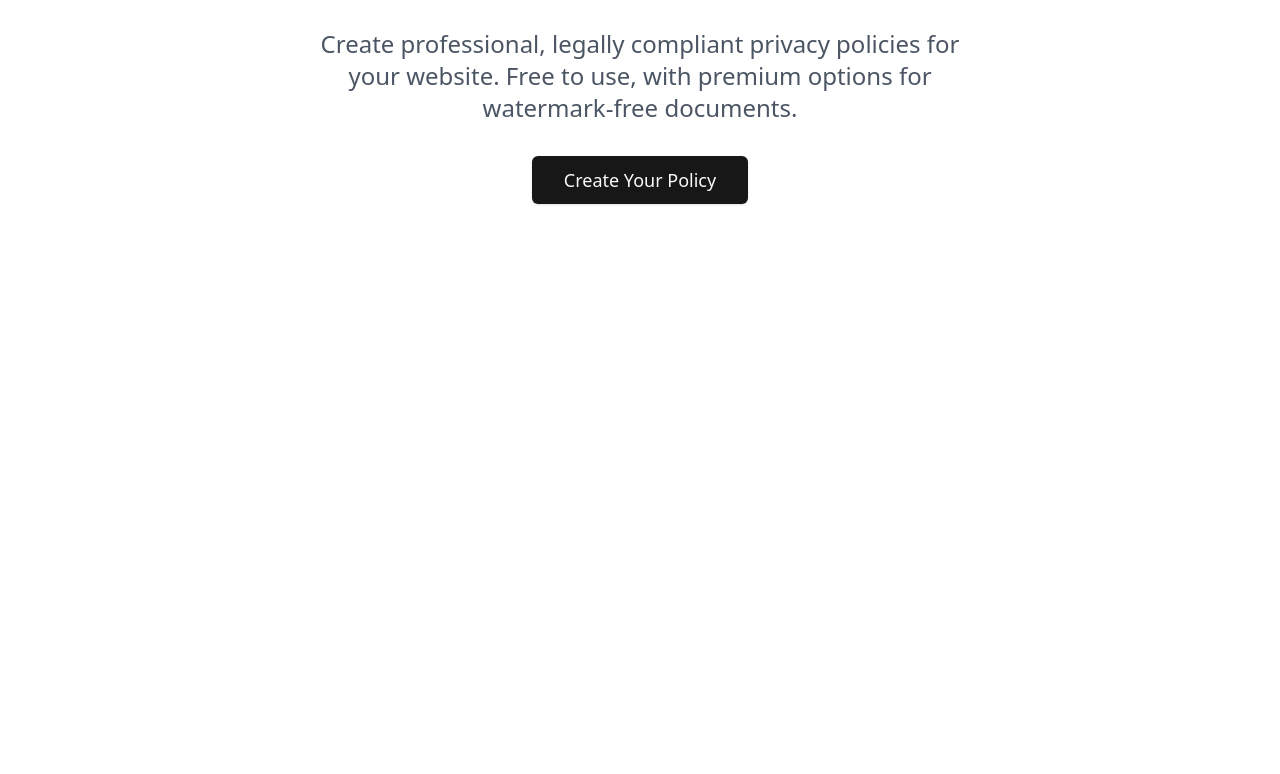
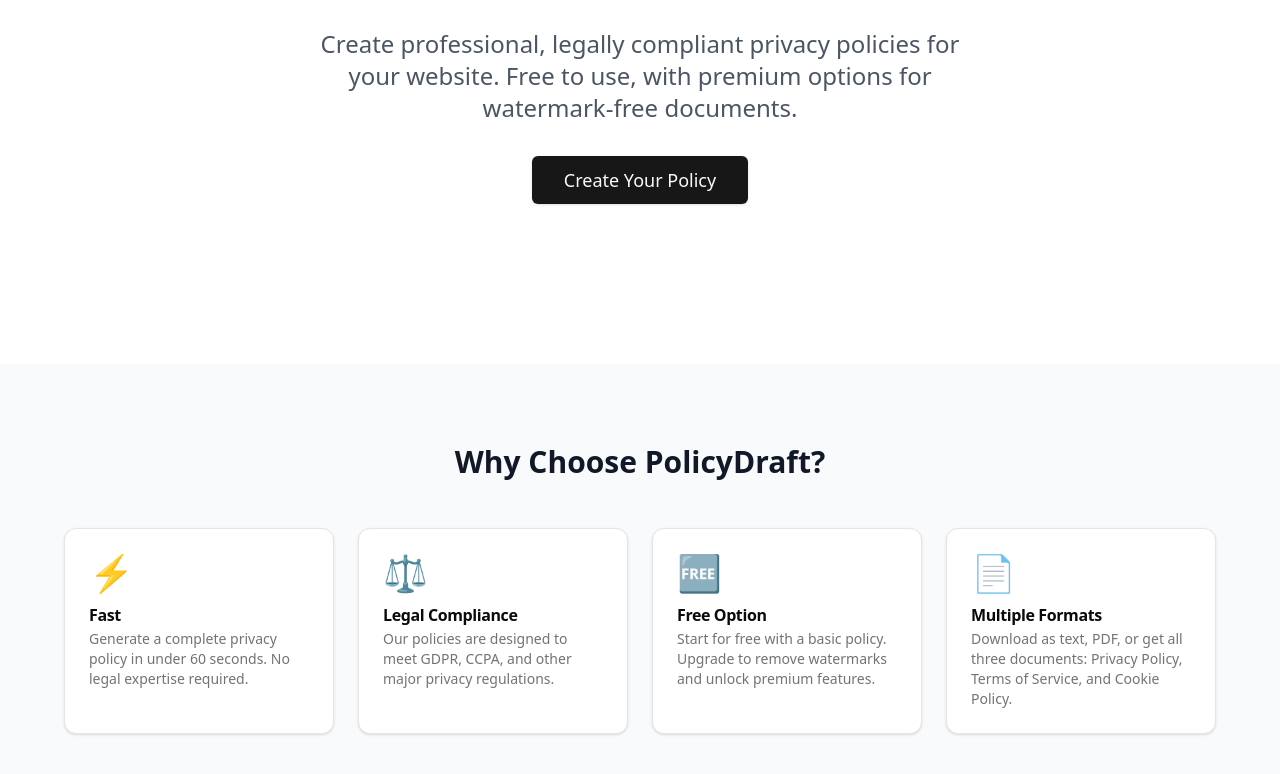
Before and after one commit to AK5200/ultrafastutilities, a Next.js app: page / in a window 1280 px wide. Shown: the part 276-1050 px from the top of the page. Before the commit the page ends 800 px from the top, so only its background shows below. Built offline with nearby package versions, Linux system fonts and the light colour scheme.

Commit message:
feat: create landing page features section

```diff
--- a/app/page.tsx
+++ b/app/page.tsx
@@ -1,4 +1,5 @@
 import { Button } from "@/components/ui/button";
+import { Card, CardContent, CardDescription, CardHeader, CardTitle } from "@/components/ui/card";
 import Link from "next/link";
 
 export default function Home() {
@@ -21,6 +22,53 @@
           </Link>
         </div>
       </section>
+
+      {/* Features Section */}
+      <section className="py-20 px-4 bg-gray-50 dark:bg-gray-900">
+        <div className="max-w-6xl mx-auto">
+          <h2 className="text-3xl font-bold text-center mb-12 text-gray-900 dark:text-gray-100">
+            Why Choose PolicyDraft?
+          </h2>
+          <div className="grid grid-cols-1 md:grid-cols-2 lg:grid-cols-4 gap-6">
+            <Card>
+              <CardHeader>
+                <div className="text-4xl mb-2">⚡</div>
+                <CardTitle>Fast</CardTitle>
+                <CardDescription>
+                  Generate a complete privacy policy in under 60 seconds. No legal expertise required.
+                </CardDescription>
+              </CardHeader>
+            </Card>
+            <Card>
+              <CardHeader>
+                <div className="text-4xl mb-2">⚖️</div>
+                <CardTitle>Legal Compliance</CardTitle>
+                <CardDescription>
+                  Our policies are designed to meet GDPR, CCPA, and other major privacy regulations.
+                </CardDescription>
+              </CardHeader>
+            </Card>
+            <Card>
+              <CardHeader>
+                <div className="text-4xl mb-2">🆓</div>
+                <CardTitle>Free Option</CardTitle>
+                <CardDescription>
+                  Start for free with a basic policy. Upgrade to remove watermarks and unlock premium features.
+                </CardDescription>
+              </CardHeader>
+            </Card>
+            <Card>
+              <CardHeader>
+                <div className="text-4xl mb-2">📄</div>
+                <CardTitle>Multiple Formats</CardTitle>
+                <CardDescription>
+                  Download as text, PDF, or get all three documents: Privacy Policy, Terms of Service, and Cookie Policy.
+                </CardDescription>
+              </CardHeader>
+            </Card>
+          </div>
+        </div>
+      </section>
     </main>
   );
 }
--- a/features.json
+++ b/features.json
@@ -54,7 +54,7 @@
       "Features include: Fast, Legal compliance, Free option, Multiple formats",
       "Section is visually appealing with icons"
     ],
-    "passes": false
+    "passes": true
   },
   {
     "category": "landing",
```
